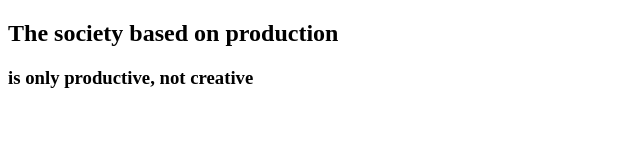
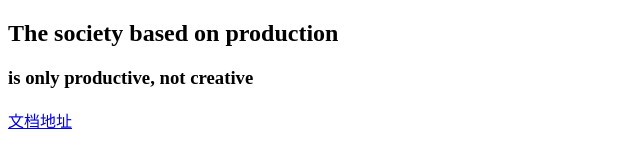
Before and after one commit to jiangli373/H5Demo, a plain HTML site: page demo8/index.html in a window 1280 px wide. Shown: the whole page, without its empty margins (0-640 px from the left). Drawn offline with nearby package versions, Linux system fonts and the light colour scheme.

Commit message:
update demo8

```diff
--- a/demo8/index.html
+++ b/demo8/index.html
@@ -14,6 +14,7 @@
         <h3 class="intro">is only productive, not creative</h3>
     </div>
 </div>
+<a href="https://github.com/peachananr/flipping_text">文档地址</a>
 <script type="text/javascript">
     $(document).ready( function() {
         $(".intro").flipping_text();
```
